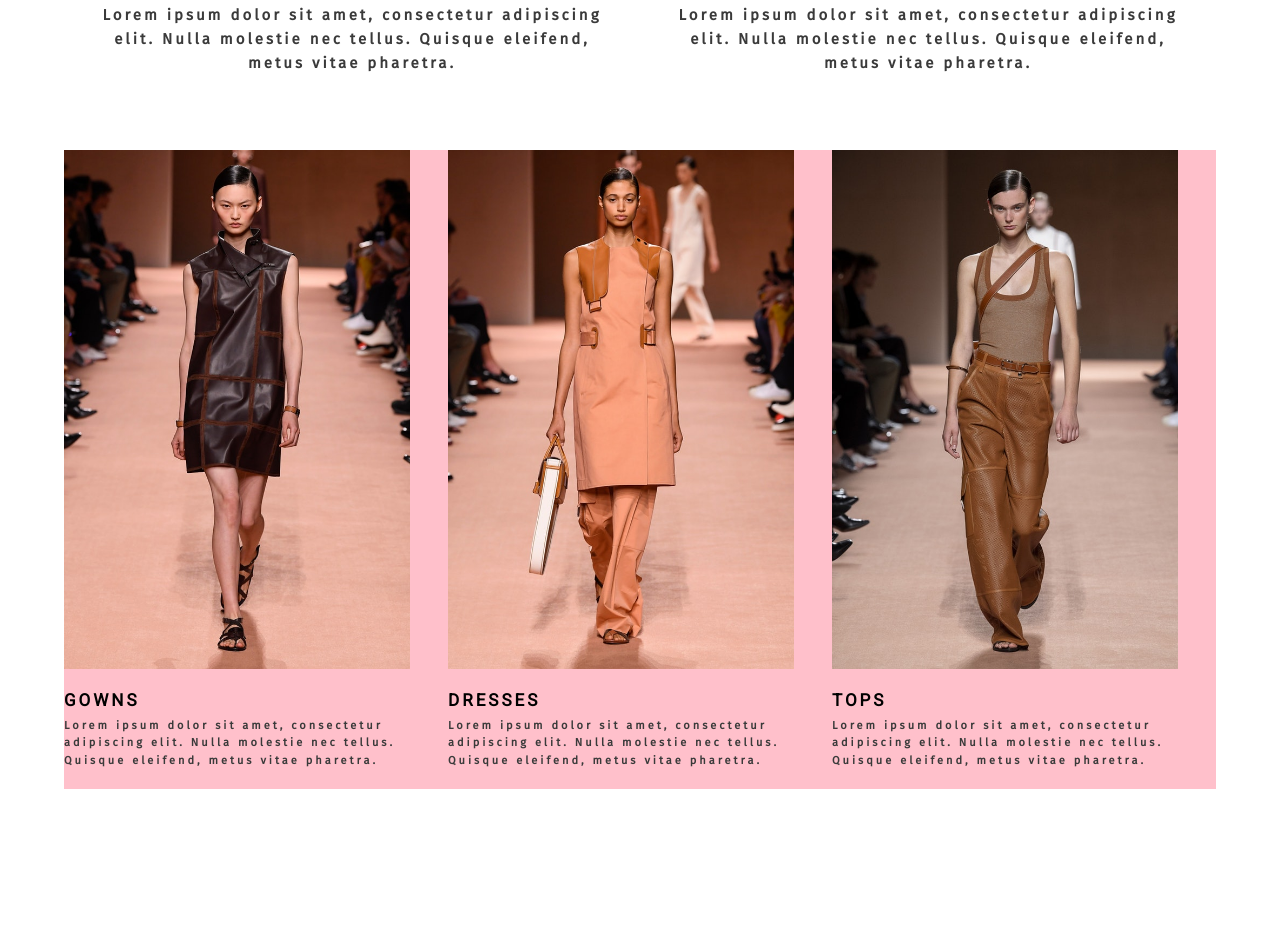
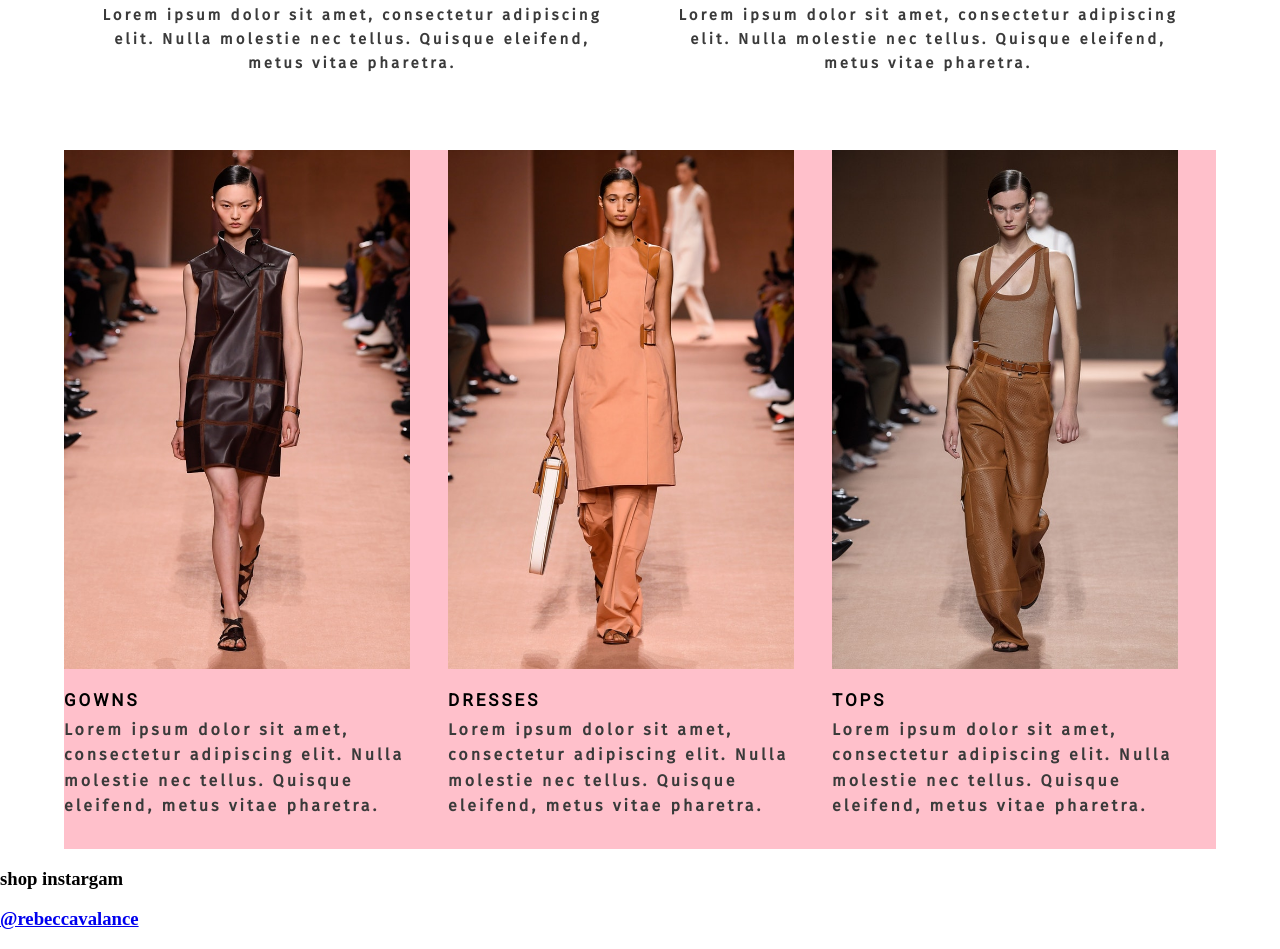
Before and after one commit to AnnieMarkina/Fashion_Landing_Adaptive, a website: page index.html in a window 1280 px wide. Shown: the part 1607-2556 px from the top of the page. Before the commit the page ends 2396 px from the top, so only its background shows below. Drawn offline with nearby package versions, Linux system fonts and the light colour scheme.

Commit message:
instagram section

```diff
--- a/index.html
+++ b/index.html
@@ -173,6 +173,21 @@
         </div>
     </section>
 
+    <section class="instagram">
+        <div class="instagram__wrapper">
+            <div class="instagram__wrapper--contacts">
+                <h3>shop instargam</h3>
+                <a href="javascript:void(0)">
+                    <h3>@rebeccavalance</h3>
+                </a>
+            </div>
+            <div class="instagram__wrapper--photos">
+
+            </div>
+        </div>
+
+    </section>
+
     <script src="https://code.jquery.com/jquery-2.2.0.min.js" type="text/javascript"></script>
     <script src="./slick-1.8.1/slick/slick.js" type="text/javascript" charset="utf-8"></script>
     <script type="text/javascript">
@@ -184,7 +199,7 @@
                 slidesToScroll: 1,
                 responsive: [
                     {
-                        breakpoint: 900,
+                        breakpoint: 800,
                         settings: 'unslick',
                     }
                 ],
--- a/styles/_threephotos.scss
+++ b/styles/_threephotos.scss
@@ -45,7 +45,7 @@
             color: rgb(58, 58, 58);
             width: 100%;
             letter-spacing: 3px;
-            font-size: 11px;
+            font-size: 13px;
             font-weight: 1000;
             font-family: 'Fira Sans', sans-serif;
             line-height: 1.6;
@@ -56,11 +56,12 @@
 
 
 
-@media only screen and (min-width: 900px) {
+@media only screen and (min-width: 800px) {
     .three-photos {
         &__wrapper {
             width: 90%;
             margin: -10px auto 0;
+            justify-content: space-around;
         }
 
         &__card {
@@ -69,6 +70,11 @@
             img {
                 width: 90%;
             }
+
+            p {
+                margin: 5px auto 30px;
+                font-size: 16px;
+            }
         }
     }
 }
--- a/styles/style.scss
+++ b/styles/style.scss
@@ -10,6 +10,7 @@
 @import "./carousel";
 @import "./twophotos";
 @import "./threephotos";
+@import "./instagram";
 
 body {
     margin: 0;
```
Also changed, not shown: styles/_instagram.scss (added), styles/style.css, 1 other file.
